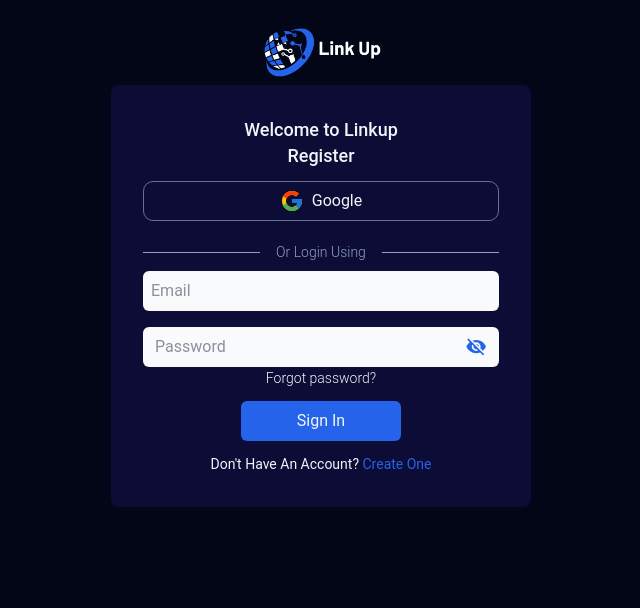
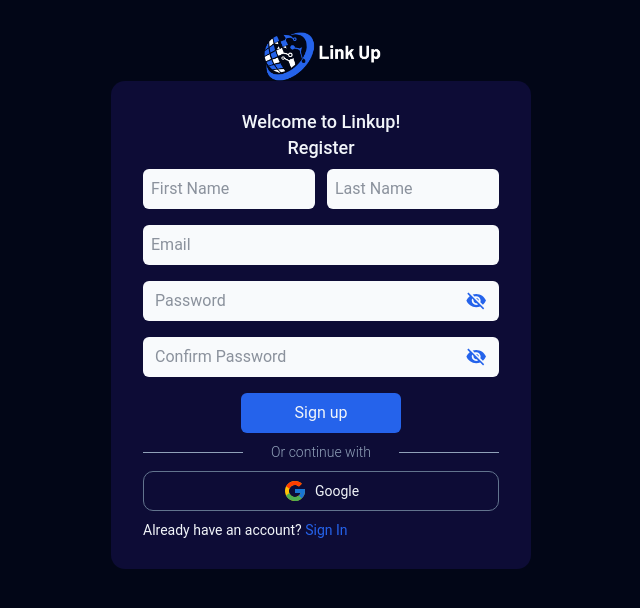
Before and after one commit to Iganza-roy/LinkUp, a React (Vite) app: page /register in a window 1280 px wide. Shown: the top 608 px of the page, without its empty margins (319-959 px from the left). Built offline with nearby package versions, Linux system fonts and the light colour scheme.

Commit message:
feat: enhance Register component with form validation, improved layout, and Google sign-up option

```diff
--- a/src/pages/auth/Register.jsx
+++ b/src/pages/auth/Register.jsx
@@ -1,96 +1,109 @@
 import { FcGoogle } from 'react-icons/fc';
 import logo from '../../assets/logo1.png';
 import { useNavigate } from 'react-router-dom';
-import { useContext, useState } from 'react';
+import { useState } from 'react';
 import { IoMdEye, IoMdEyeOff } from 'react-icons/io';
 import { toast } from 'sonner';
 
 const Register = () => {
-  const [inputs, setInputValue] = useState({
+  const [inputs, setInputs] = useState({
+    firstName: '',
+    lastName: '',
     email: '',
     password: '',
+    confirmPassword: '',
   });
   const [passwordVisible, setPasswordVisible] = useState(false);
+  const [confirmVisible, setConfirmVisible] = useState(false);
   const [err, setErr] = useState(null);
 
   const navigate = useNavigate();
+  // const { register } = useContext(AuthContext);
 
-  //   const { login } = useContext(AuthContext);
+  const togglePassword = () => setPasswordVisible((s) => !s);
+  const toggleConfirm = () => setConfirmVisible((s) => !s);
 
-  const togglePassword = () => {
-    setPasswordVisible(!passwordVisible);
-  };
-
-  const handleChange = (e) => {
-    setInputValue((prev) => ({ ...prev, [e.target.name]: e.target.value }));
-  };
+  const handleChange = (e) =>
+    setInputs((p) => ({ ...p, [e.target.name]: e.target.value }));
 
   const handleSubmit = async (e) => {
     e.preventDefault();
-    console.log(inputs);
+    setErr(null);
+
+    if (inputs.password !== inputs.confirmPassword) {
+      setErr('Passwords do not match');
+      return;
+    }
 
     try {
-      await login(inputs);
-      toast.success('Logged in Successfully');
-      navigate('/');
-    } catch (err) {
-      setErr('Invalid Email or Password', err);
+      // await register({ firstName: inputs.firstName, lastName: inputs.lastName, email: inputs.email, password: inputs.password });
+      toast.success('Registered successfully');
+      navigate('/login');
+    } catch (error) {
+      setErr('Registration failed');
     }
   };
 
+  const confirmMismatch =
+    inputs.confirmPassword.length > 0 &&
+    inputs.password !== inputs.confirmPassword;
+
   return (
-    <div className='flex flex-col gap-y-2 items-center justify-center md:justify-start min-h-screen pt-7'>
+    <div className='flex flex-col items-center justify-start min-h-screen pt-8'>
       <img
         src={logo}
         alt='logo'
-        className='w-[140px] cursor-pointer hover:scale-105 transition-all duration-300'
+        className='w-[140px] block mb-3 cursor-pointer hover:scale-105 transition-all duration-300'
+        onClick={() => navigate('/')}
       />
 
-      <div className='bg-[#0D0C36] rounded-md px-8 py-8 w-full max-w-[420px] flex flex-col items-center'>
-        <div className='flex flex-col justify-center items-center gap-3 w-full'>
-          <div className='text-center'>
-            <h1 className='text-lg font-medium'>Welcome to Linkup</h1>
-            <h1 className='text-lg font-medium'>Register</h1>
-          </div>
-
-          <button
-            type='button'
-            className='flex items-center justify-center gap-2 border border-slate-500 rounded-lg w-[220px] md:w-full h-10 px-3 hover:border-blue'
-          >
-            <FcGoogle className='text-2xl' />
-            <span className='text-md hidden md:block'>Google</span>
-          </button>
-
-          <div className='flex items-center justify-center w-full py-2 mb-6'>
-            <span className='h-[1px] flex-1 bg-slate-400'></span>
-            <p className='text-center font-light text-sm text-slate-400 px-4 whitespace-nowrap'>
-              Or Login Using
-            </p>
-            <span className='h-[1px] flex-1 bg-slate-400'></span>
-          </div>
+      <div className='bg-[#0D0C36] rounded-[14px] px-8 py-7 w-full max-w-[420px] -mt-2 flex flex-col gap-2 items-center'>
+        <div className='text-center mb-4 w-full'>
+          <h2 className='text-lg font-medium'>Welcome to Linkup!</h2>
+          <h3 className='text-lg font-medium mt-1'>Register</h3>
         </div>
 
         <form
           className='flex flex-col justify-center items-center gap-4 w-full'
-          onSubmit={(e) => e.preventDefault()}
+          onSubmit={handleSubmit}
         >
+          <div className='flex gap-3 mb-3'>
+            <input
+              name='firstName'
+              value={inputs.firstName}
+              onChange={handleChange}
+              placeholder='First Name'
+              className='p-2 rounded-sm bg-slate-50 text-slate-800 w-1/2'
+              required
+            />
+            <input
+              name='lastName'
+              value={inputs.lastName}
+              onChange={handleChange}
+              placeholder='Last Name'
+              className='p-2 rounded-sm bg-slate-50 text-slate-800 w-1/2'
+              required
+            />
+          </div>
+
           <input
+            name='email'
+            value={inputs.email}
+            onChange={handleChange}
+            placeholder='Email'
+            className='p-2 rounded-sm bg-slate-50 text-slate-800 w-full mb-3'
             required
-            type='text'
-            placeholder='Email'
-            name='email'
-            onChange={handleChange}
-            className='p-2 rounded-sm bg-slate-50 text-slate-800 w-full'
           />
 
-          <div className='flex items-center bg-slate-50 rounded-sm w-full py-2 px-3'>
+          <div className='flex items-center bg-slate-50 rounded-sm w-full py-2 px-3 mb-3'>
             <input
-              required
+              name='password'
+              value={inputs.password}
+              onChange={handleChange}
               type={passwordVisible ? 'text' : 'password'}
               placeholder='Password'
-              name='password'
-              onChange={handleChange}
               className='text-slate-800 border-none outline-0 w-full'
+              required
             />
             {passwordVisible ? (
               <IoMdEye
@@ -104,35 +117,69 @@
               />
             )}
           </div>
+
+          <div className='flex items-center bg-slate-50 rounded-sm w-full py-2 px-3'>
+            <input
+              name='confirmPassword'
+              value={inputs.confirmPassword}
+              onChange={handleChange}
+              type={confirmVisible ? 'text' : 'password'}
+              placeholder='Confirm Password'
+              className='text-slate-800 border-none outline-0 w-full'
+              required
+            />
+            {confirmVisible ? (
+              <IoMdEye
+                className='text-black text-2xl cursor-pointer'
+                onClick={toggleConfirm}
+              />
+            ) : (
+              <IoMdEyeOff
+                className='text-[#2563EB] text-2xl cursor-pointer'
+                onClick={toggleConfirm}
+              />
+            )}
+          </div>
+
+          {confirmMismatch && (
+            <p className='text-red-500 text-sm mt-2'>Passwords do not match</p>
+          )}
+
+          <button
+            type='submit'
+            className='bg-[#2563EB] p-2 w-[160px] rounded-sm transition-all duration-300 hover:scale-105'
+          >
+            Sign up
+          </button>
+
+          {err && <p className='text-red-500 mt-2 text-sm'>{err}</p>}
         </form>
 
-        <div className='flex flex-col gap-3 justify-center items-center w-full mt-4'>
-          <p
-            onClick={() => navigate('/password-reset')}
-            className='hover:underline text-sm font-light hover:text-blue cursor-pointer'
-          >
-            Forgot password?
+        <div className='w-full flex items-center gap-3'>
+          <span className='h-[1px] flex-1 bg-slate-400' />
+          <p className='text-center font-light text-sm text-slate-400 px-4 whitespace-nowrap'>
+            Or continue with
           </p>
+          <span className='h-[1px] flex-1 bg-slate-400' />
+        </div>
 
-          <button
-            onClick={handleSubmit}
-            className='bg-[#2563EB] p-2 w-[160px] rounded-sm transition-all duration-300 hover:scale-105'
+        <button
+          type='button'
+          className='flex items-center justify-center gap-2 border border-slate-500 rounded-lg w-[220px] md:w-full h-10 px-3 hover:border-[#2563EB]'
+        >
+          <FcGoogle className='text-2xl' />
+          <span className='text-sm'>Google</span>
+        </button>
+
+        <p className='text-sm text-left w-full mt-5'>
+          Already have an account?{' '}
+          <span
+            className='text-[#2563EB] cursor-pointer'
+            onClick={() => navigate('/login')}
           >
             Sign In
-          </button>
-
-          {err && <p className='text-red-500'>{err}</p>}
-
-          <p
-            className='text-sm cursor-pointer text-left'
-            onClick={() => navigate('/login')}
-          >
-            {`Don't Have An Account? `}
-            <a href='/register' className='text-[#2563EB] ml-2 hover:text-pink'>
-              Create One
-            </a>
-          </p>
-        </div>
+          </span>
+        </p>
       </div>
     </div>
   );
```
